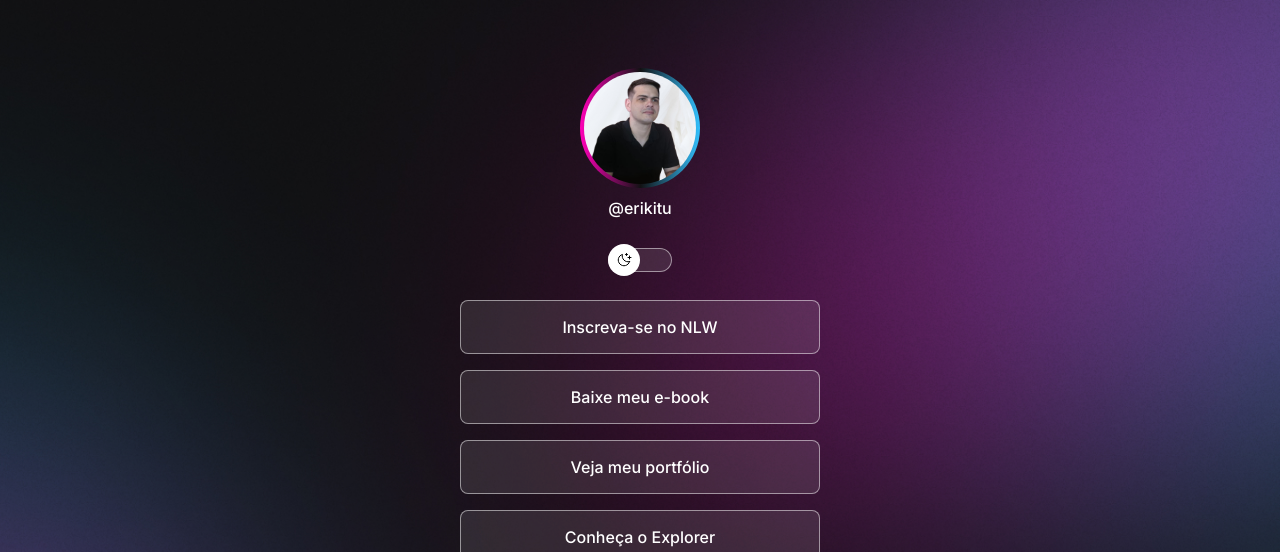
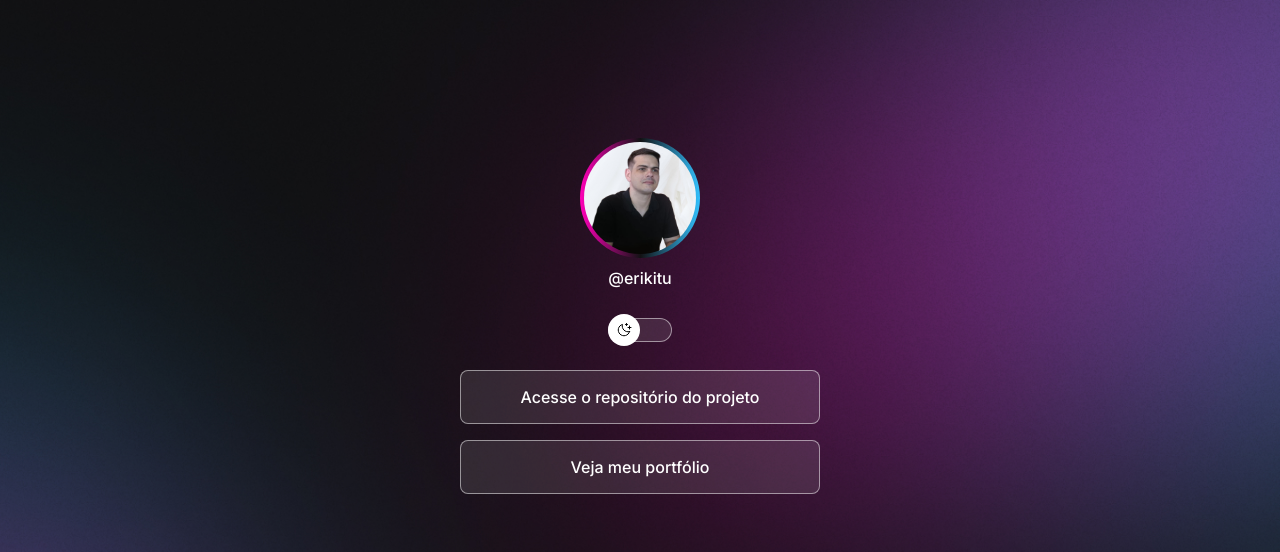
Before and after one commit to erikitu/devLinks, a plain HTML site: page index.html in a window 1280 px wide. Shown: the top 552 px of the page. Drawn offline with nearby package versions, Linux system fonts and the light colour scheme.

Commit message:
minor html settings

```diff
--- a/index.html
+++ b/index.html
@@ -27,17 +27,12 @@
       </div>
       <ul>
         <li>
-          <a href="#">Inscreva-se no NLW</a>
-        </li>
-        <li>
-          <a href="#">Baixe meu e-book</a>
+          <a href="https://github.com/erikitu/devLinks" target="_blank">Acesse o repositório do projeto</a>
         </li>
         <li>
           <a href="https://github.com/erikitu">Veja meu portfólio</a>
         </li>
-        <li>
-          <a href="https://rocketseat.com.br/explorer">Conheça o Explorer</a>
-        </li>
+
       </ul>
       <div id="social-links">
         <a href="https://github.com/erikitu" target="_blank">
```
